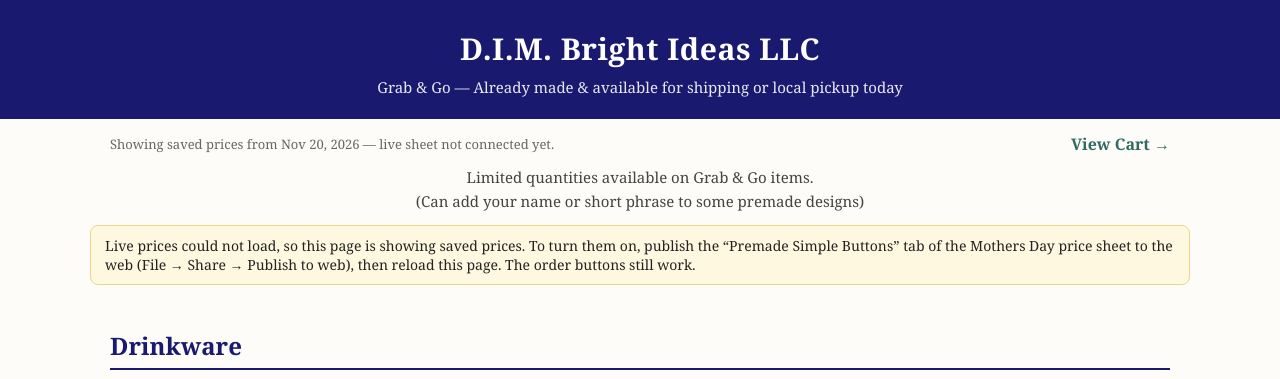
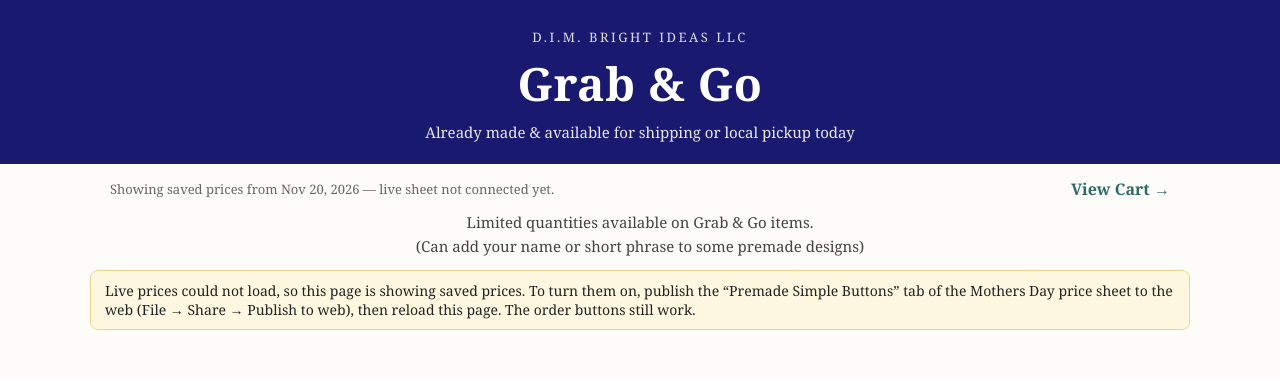
Before and after one commit to diminfomacon-beep/Mothers_Day, a plain HTML site: page grab-and-go/index.html in a window 1280 px wide. Shown: the top 379 px of the page. Drawn offline with Linux system fonts and the light colour scheme; no server answers; files whose address does not match are found by name.

Commit message:
Grab & Go: make the Grab & Go title bigger in the header

```diff
--- a/grab-and-go/index.html
+++ b/grab-and-go/index.html
@@ -9,7 +9,8 @@
   * { box-sizing:border-box; }
   body { margin:0; font-family:Georgia,'Times New Roman',serif; background:var(--bg); color:var(--ink); }
   header { background:var(--navy); color:#fff; padding:28px 20px 22px; text-align:center; }
-  header h1 { margin:0; font-size:30px; letter-spacing:.5px; }
+  header .eyebrow { margin:0 0 6px; font-size:13px; letter-spacing:2.5px; text-transform:uppercase; opacity:.85; }
+  header h1 { margin:0; font-size:46px; letter-spacing:.5px; }
   header p { margin:8px 0 0; font-size:15px; opacity:.9; }
   .bar { max-width:1100px; margin:0 auto; padding:14px 20px 0; display:flex; flex-wrap:wrap; gap:10px; align-items:center; justify-content:space-between; }
   .bar a { color:var(--teal); font-weight:bold; text-decoration:none; }
@@ -34,8 +35,9 @@
 </head>
 <body>
 <header>
-  <h1>D.I.M. Bright Ideas LLC</h1>
-  <p>Grab &amp; Go — Already made &amp; available for shipping or local pickup today</p>
+  <p class="eyebrow">D.I.M. Bright Ideas LLC</p>
+  <h1>Grab &amp; Go</h1>
+  <p>Already made &amp; available for shipping or local pickup today</p>
 </header>
 <div class="bar">
   <span class="updated" id="updated">Prices load live from our price sheet.</span>
```
